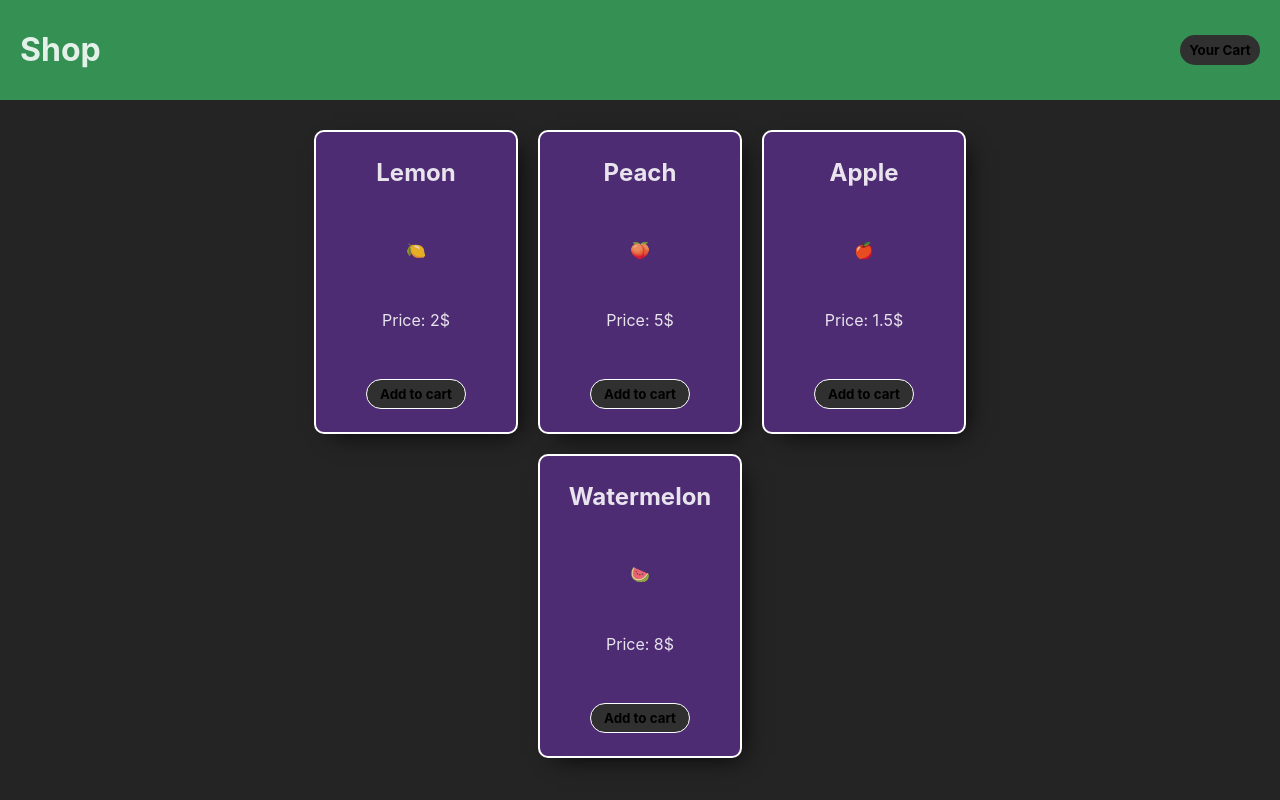
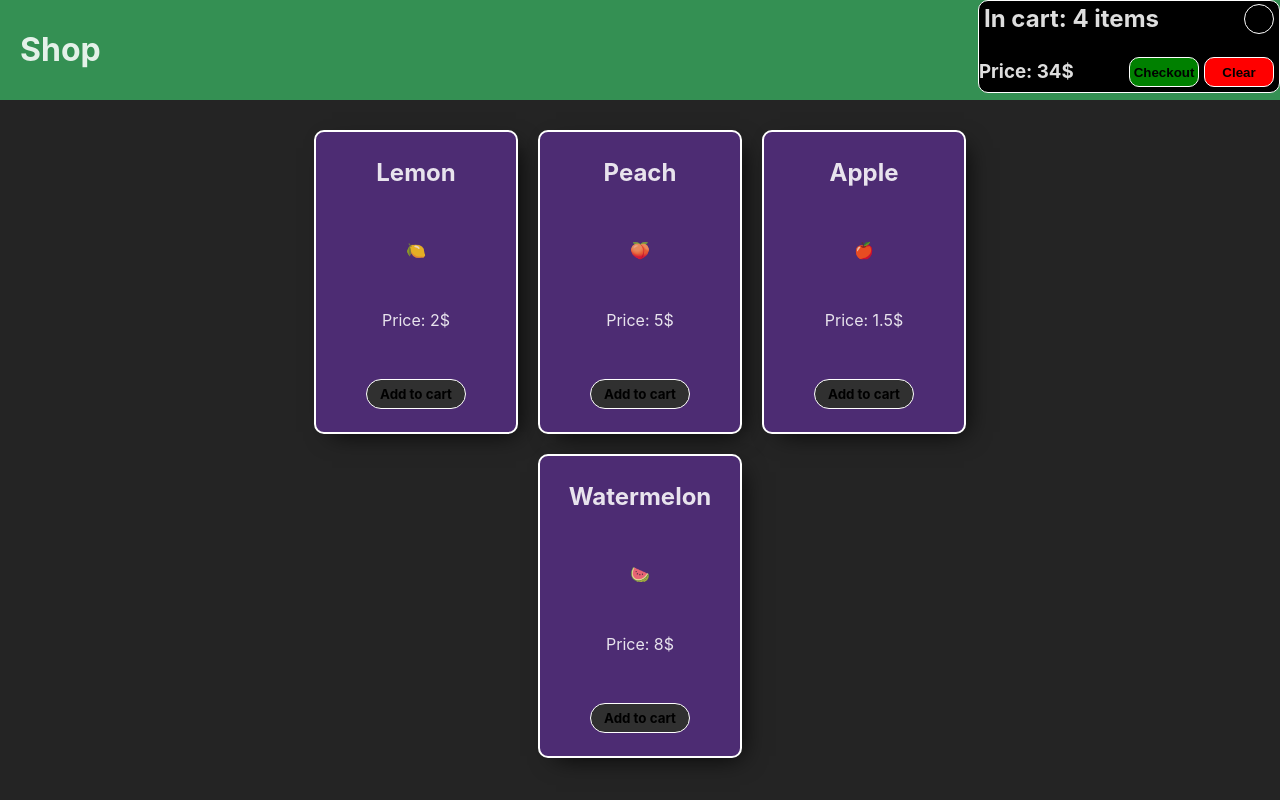
Before and after one commit to Myniuu/shopping-cart, a React (Vite) app in the folder shopping-cart/: page / in a window 1280 px wide. Both pictures are taken after a click on the button "Your Cart". Built offline with nearby package versions, Linux system fonts and the light colour scheme.

Commit message:
update cart behavior and move products to a separate file

```diff
--- a/shopping-cart/src/App.jsx
+++ b/shopping-cart/src/App.jsx
@@ -4,34 +4,35 @@ import { Heading } from "./components/Heading/Heading";
 import { ShopArea } from "./components/ShopArea/ShopArea";
 import { Card } from "./components/Card/Card";
 import { Cart } from "./components/Cart/Cart";
-
-const arr = [
-  { name: "Lemon", pic: "🍋", price: 2 },
-  { name: "Peach", pic: "🍑", price: 5 },
-  { name: "Apple", pic: "🍎", price: 1.5 },
-  { name: "Watermelon", pic: "🍉", price: 8 },
-];
+import { ProductList } from "./components/ProductList/ProductList";
 
 export function App() {
   const [isCartOpen, setIsCartOpen] = useState(false);
+  const [cartContent, setCartContent] = useState([]);
+
+  function handleOpenCartClick() {
+    setIsCartOpen((prevIsCartOpen) => !prevIsCartOpen);
+  }
+
+  function addNewItemToCart(item) {
+    setCartContent((prevCartContent) => [...prevCartContent, item]);
+    console.log(cartContent);
+  }
 
   return (
     <>
-      <Cart className={isCartOpen ? styles.openedCart : styles.active} />
-      <Heading
-        onClick={() => {
-          setIsCartOpen((prevIsCartOpen) => !prevIsCartOpen);
-        }}
-      />
-
+      {isCartOpen && (
+        <Cart cartContent={cartContent} onClick={() => setIsCartOpen(false)} />
+      )}
+      <Heading onClick={handleOpenCartClick} />
       <ShopArea>
-        {arr.map((card) => (
+        {ProductList.map((card) => (
           <Card
             key={card.name}
             name={card.name}
             pic={card.pic}
             price={card.price}
-            onClick={() => alert("It works")}
+            onClick={() => addNewItemToCart(card)}
           />
         ))}
       </ShopArea>
--- a/shopping-cart/src/App.module.css
+++ b/shopping-cart/src/App.module.css
@@ -2,3 +2,11 @@
   margin: 0;
   padding: 0;
 }
+
+.active {
+  display: none;
+}
+
+.openedCart {
+  display: flex;
+}
--- a/shopping-cart/src/components/Cart/Cart.jsx
+++ b/shopping-cart/src/components/Cart/Cart.jsx
@@ -1,52 +1,26 @@
 import styles from "./Cart.module.css";
 
-export function Cart({ className }) {
+export function Cart({ className, onClick, cartContent }) {
   return (
-    <div className={styles.openedCart}>
-      <div>
-        <h2>Your cart: 4 items</h2>
-        <button>X</button>
+    <div className={`${styles.openedCart} ${className}`}>
+      <div className={`${styles.cartContent} ${className}`}>
+        <h2>In cart: 4 items</h2>
+        <button onClick={onClick}>X</button>
       </div>
-      <div>
+      {cartContent.map((item) => (
+        <div key={item.name} className={`${styles.cartContent} ${className}`}>
           <p>
-          Apple, <span>Quantity: 2</span>
+            {item.name}, <span>Quantity: {item.length}</span>
           </p>
           <div>
             <button>+</button>
             <button>-</button>
           </div>
         </div>
-      <div>
-        <p>
-          Peach, <span>Quantity: 4</span>
-        </p>
-        <div>
-          <button>+</button>
-          <button>-</button>
-        </div>
-      </div>
-      <div>
-        <p>
-          Watermelon, <span>Quantity: 1</span>
-        </p>
-        <div>
-          <button>+</button>
-          <button>-</button>
-        </div>
-      </div>
-      <div>
-        <p>
-          Lemon, <span>Quantity: 10</span>
-        </p>
-        <div>
-          <button>+</button>
-          <button>-</button>
-        </div>
-      </div>
+      ))}
       <div className={styles.checkout}>
         <h3>Price: 34$</h3>
         <div>
-          {" "}
           <button>Checkout</button>
           <button>Clear</button>
         </div>
--- a/shopping-cart/src/components/Cart/Cart.module.css
+++ b/shopping-cart/src/components/Cart/Cart.module.css
@@ -2,7 +2,7 @@
   position: absolute;
   right: 0;
   width: 300px;
-  display: none;
+  display: flex;
   flex-direction: column;
   border: 1px solid white;
   border-radius: 10px;
@@ -51,7 +51,3 @@
 .checkout button:nth-child(2) {
   background-color: red;
 }
-
-.active {
-  display: flex;
-}
--- /dev/null
+++ b/shopping-cart/src/components/ProductList/ProductList.js
@@ -0,0 +1,6 @@
+export const ProductList = [
+  { name: "Lemon", pic: "🍋", price: 2 },
+  { name: "Peach", pic: "🍑", price: 5 },
+  { name: "Apple", pic: "🍎", price: 1.5 },
+  { name: "Watermelon", pic: "🍉", price: 8 },
+];
```
Lines whose indentation alone changed are shown as unchanged.
